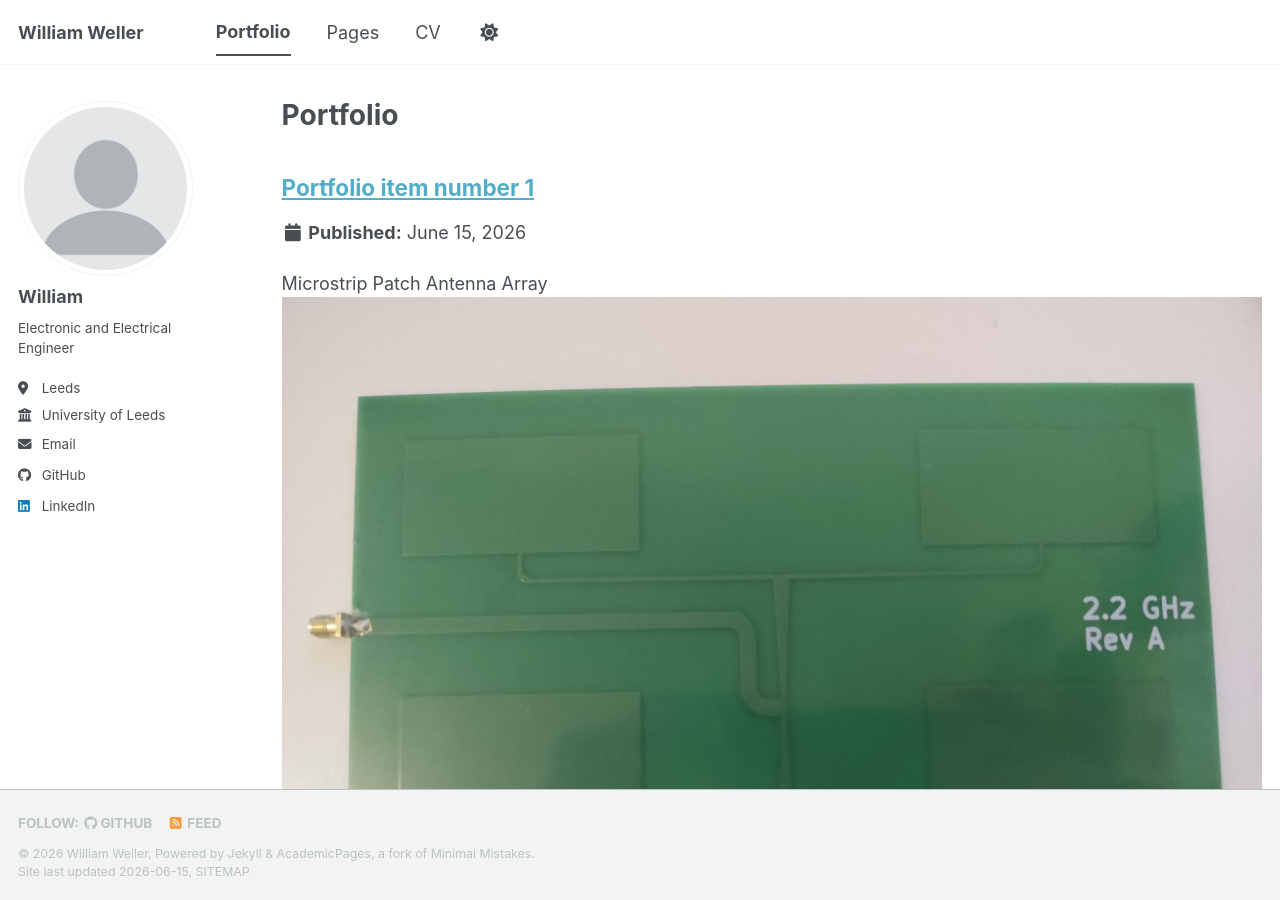
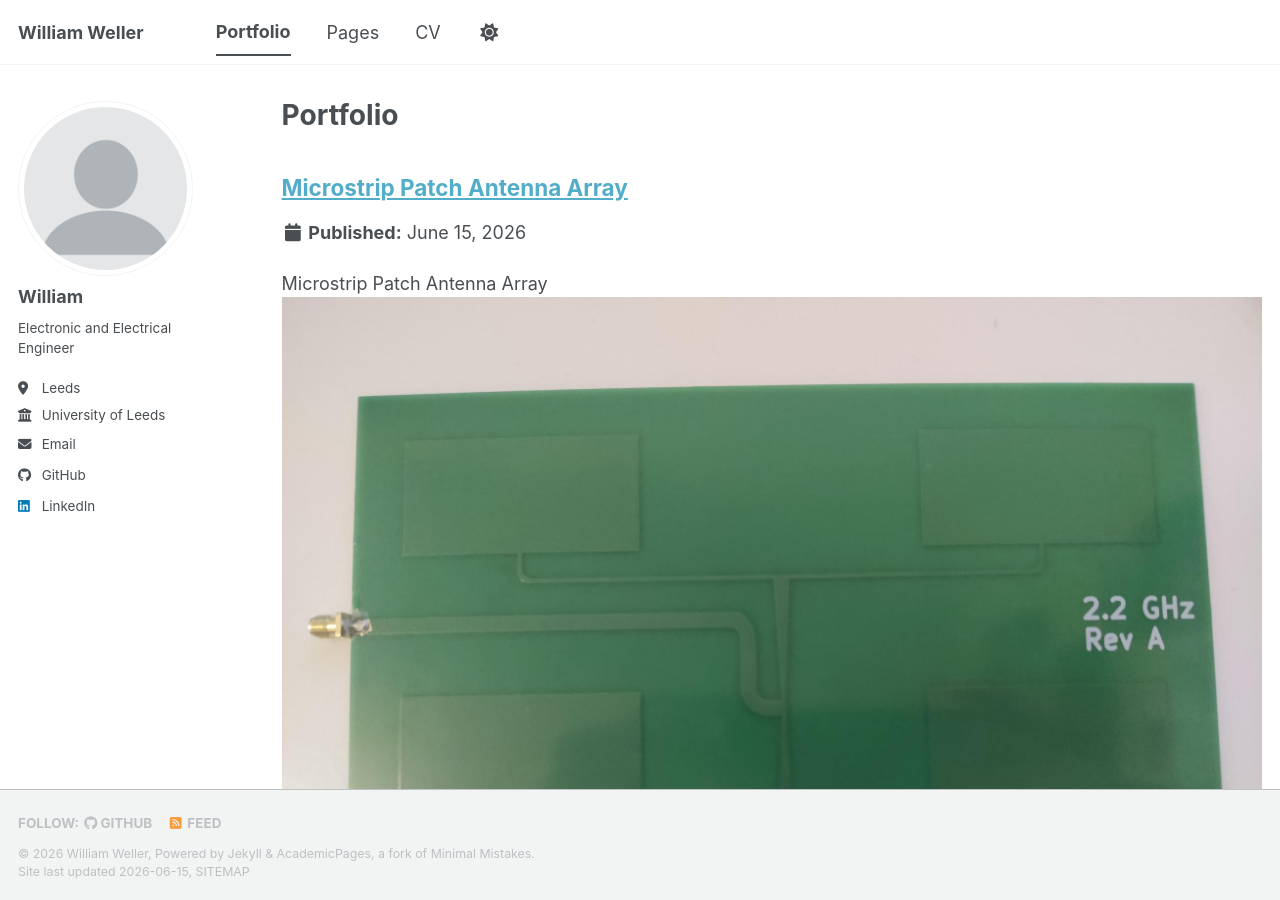
Before and after one commit to m0xwi/m0xwi.github.io, a Jekyll site: the page built from _pages/portfolio.html, in a window 1280 px wide and 900 px high. Built offline with Jekyll 4.4.1, drawn with Linux system fonts in a browser that asks for light colours; a script bundle is joined from its source files by our own code; library files that are not in the unit come from our copies.

Commit message:
Update title of portfolio item to 'Microstrip Patch Antenna Array'

```diff
--- a/_portfolio/portfolio-1.md
+++ b/_portfolio/portfolio-1.md
@@ -1,5 +1,5 @@
 ---
-title: "Portfolio item number 1"
+title: "Microstrip Patch Antenna Array"
 excerpt: "Microstrip Patch Antenna Array<br/><img src='/images/Manufactured Microstrip Patch Antenna Array.jpg'>"
 collection: portfolio
 ---
```
